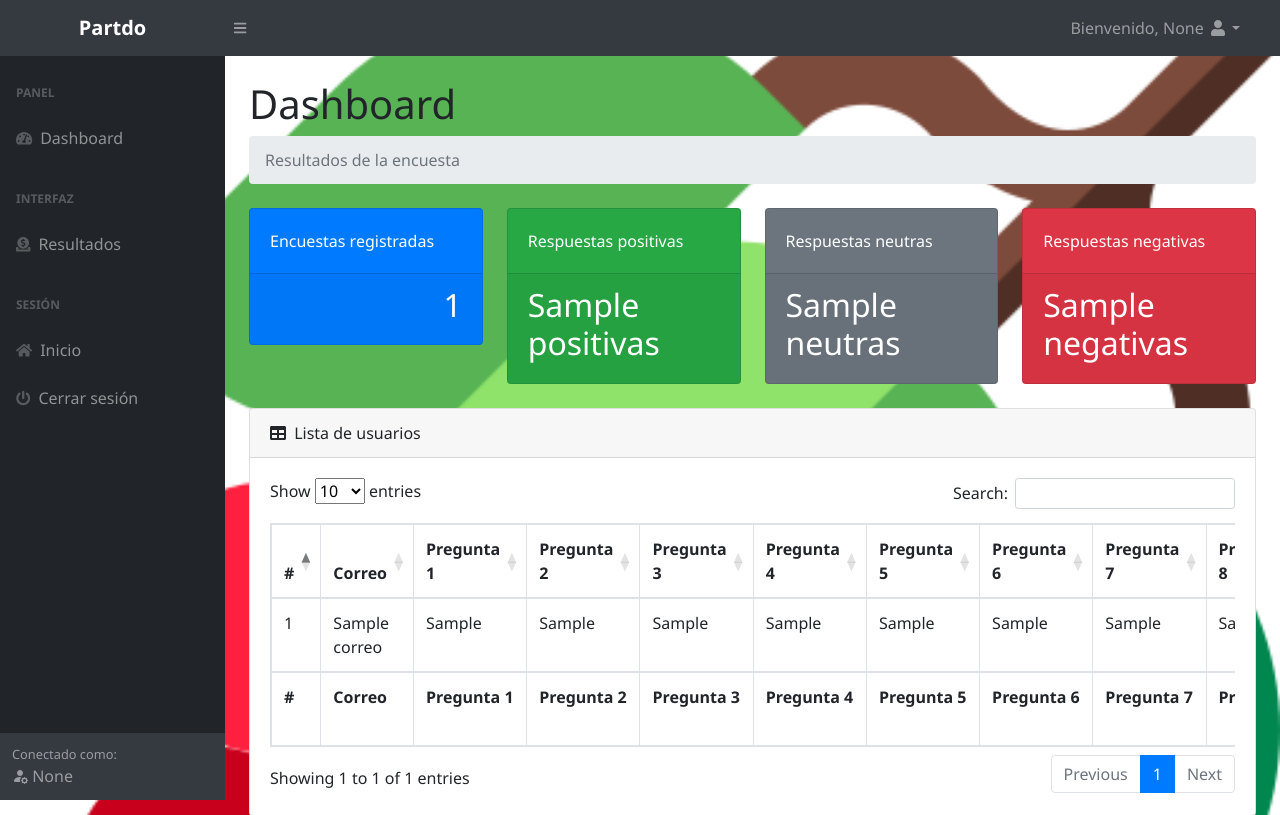
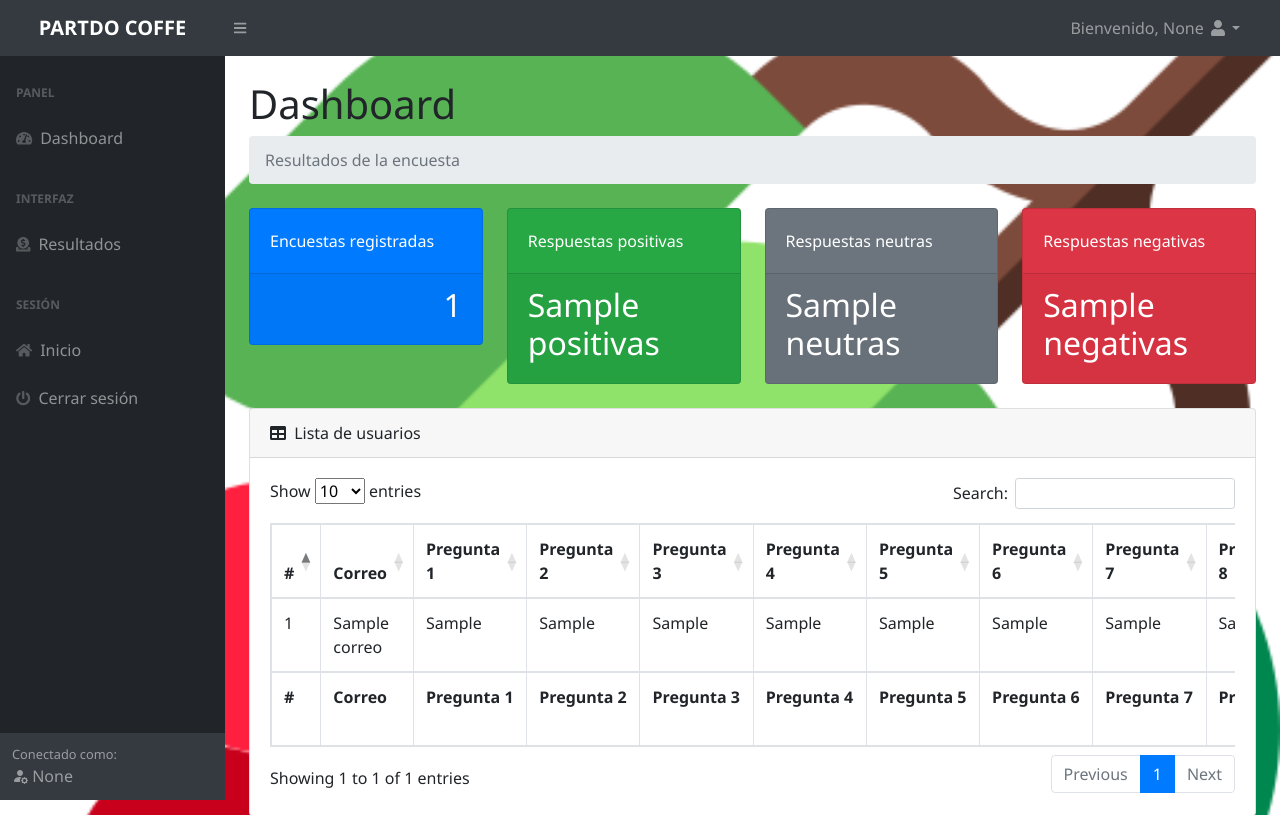
Before and after one commit to BrianPacherrez/Sistema-Recomendacion-Partdo-v2, a Flask app: template templates/dashboard.html in a window 1280 px wide. Shown: the top 815 px of the page. Run offline with Flask 3, Linux system fonts and the light colour scheme; the template is opened without the code that fills it: most values are stand-ins (such as "Sample title", 1, 10 or a date in 2020); some libraries are stand-ins or nearby versions.

Commit message:
Update dashboard.html

```diff
--- a/templates/dashboard.html
+++ b/templates/dashboard.html
@@ -15,7 +15,7 @@
 <body class="sb-nav-fixed">
     <nav class="sb-topnav navbar navbar-expand navbar-dark bg-dark">
         <a class="navbar-brand text-center font-weight-bolder" style="font-weight: bolder;
-    font-size: 20px;" href="{{ url_for('index') }}">Partdo</a>
+    font-size: 20px;" href="{{ url_for('index') }}">PARTDO COFFE</a>
         <button class="btn btn-link btn-sm order-1 order-lg-0" id="sidebarToggle" href="#"><i
             class="fas fa-bars"></i></button>
         <ul class="navbar-nav ml-auto mr-0 mr-md-3 my-2 my-md-0">
```
